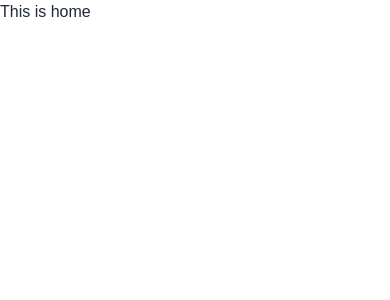
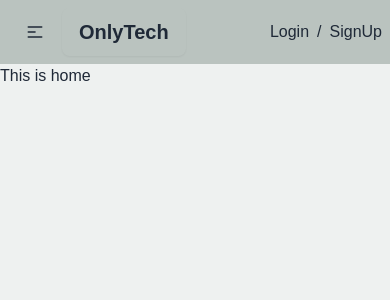
Before and after one commit to shariarSultanFahim/OnlyTech, a React (Vite) app: page / in a window 390 px wide. Shown: the top 300 px of the page. Built offline with nearby package versions, Linux system fonts and the light colour scheme; no server answers.

Commit message:
Added navbar and dynamic document title by using custom hook

```diff
--- /dev/null
+++ b/src/Components/Nav/Navbar.jsx
@@ -0,0 +1,85 @@
+import { useContext } from "react";
+import { Link, NavLink } from "react-router-dom";
+import useDocumentTitle from "../../CustomHooks/useDocumentTitle";
+import { AuthContext } from "../AuthProvider/AuthProvider";
+
+const Navbar = () => {
+    useDocumentTitle('Home')
+const {user}  = useContext(AuthContext);
+const items = <>
+    <li><NavLink to={"/"} className={({ isActive }) => isActive ? 'underline font-semibold' :''}>Home</NavLink></li>
+
+    <li><NavLink to={"/products"} className={({ isActive }) => isActive ? 'underline font-semibold' : ''}>Products</NavLink></li>
+</>
+
+
+  return (
+    <div>
+      <div className="navbar bg-primaryColor">
+        <div className="navbar-start">
+          <div className="dropdown">
+            <div tabIndex={0} role="button" className="btn btn-ghost lg:hidden">
+              <svg
+                xmlns="http://www.w3.org/2000/svg"
+                className="h-5 w-5"
+                fill="none"
+                viewBox="0 0 24 24"
+                stroke="currentColor"
+              >
+                <path
+                  strokeLinecap="round"
+                  strokeLinejoin="round"
+                  strokeWidth="2"
+                  d="M4 6h16M4 12h8m-8 6h16"
+                />
+              </svg>
+            </div>
+            <ul tabIndex={0} className="menu menu-sm dropdown-content mt-3 z-[1] p-2 shadow bg-base-100 rounded-box w-52">
+              {
+                items
+              }
+            </ul>
+          </div>
+          <Link to-='/' className="btn bg-transparent border-transparent hover:bg-transparent hover:border-transparent text-xl">OnlyTech</Link>
+        </div>
+        <div className="navbar-center hidden lg:flex">
+          <ul className="flex items-center gap-8">
+            {
+                items
+            }
+          </ul>
+        </div>
+        <div className="navbar-end">
+            {
+                user?
+                <div className="dropdown dropdown-end">
+            <div tabIndex={0} role="button" className="btn btn-ghost btn-circle avatar">
+                <div className="w-10 rounded-full">
+                <img alt="Tailwind CSS Navbar component" src="https://img.daisyui.com/images/stock/photo-1534528741775-53994a69daeb.jpg" />
+                </div>
+            </div>
+            <ul tabIndex={0} className="menu menu-sm dropdown-content mt-3 z-[1] p-2 shadow bg-base-100 rounded-box w-52">
+                <li>
+                <a className="justify-between">
+                    Profile
+                    <span className="badge">New</span>
+                </a>
+                </li>
+                <li><a>Settings</a></li>
+                <li><a>Logout</a></li>
+            </ul>
+                </div>
+                :
+                <div className="inline-flex items-center gap-2">
+                    <Link to='/login' className="hover:underline">Login</Link>
+                    <h1>/</h1>
+                    <Link to='/signUp' className="hover:underline">SignUp</Link>
+                </div>
+            }
+        </div>
+      </div>
+    </div>
+  );
+};
+
+export default Navbar;
--- a/src/Components/Root/Root.jsx
+++ b/src/Components/Root/Root.jsx
@@ -1,10 +1,14 @@
 import { Outlet } from "react-router-dom";
+import Navbar from "../Nav/Navbar";
 
 const Root = () => {
   return (
-    <>
-      <Outlet/>
-    </>
+    <div className="bg-secendaryColor h-screen">
+      <div className="container mx-auto max-w-screen-xl">
+        <Navbar />
+        <Outlet />
+      </div>
+    </div>
   );
 };
 
--- /dev/null
+++ b/src/CustomHooks/useAuth.jsx
@@ -0,0 +1,14 @@
+import { useContext } from "react";
+import { AuthContext } from "../Components/AuthProvider/AuthProvider";
+
+
+const useAuth = () => {
+    const auth = useContext(AuthContext);
+    return (
+        <div>
+
+        </div>
+    );
+};
+
+export default useAuth;
--- /dev/null
+++ b/src/CustomHooks/useDocumentTitle.js
@@ -0,0 +1,17 @@
+import { useEffect, useRef } from 'react';
+
+function useDocumentTitle(title) {
+  const defaultTitle = useRef(document.title);
+
+  useEffect(() => {
+    const newTitle = title ? `${title} | OnlyTech` : 'OnlyTech';
+    document.title = newTitle;
+    const currentTitle = defaultTitle.current
+
+    return () => {
+      document.title = currentTitle;
+    };
+  }, [title]);
+}
+
+export default useDocumentTitle;
```
